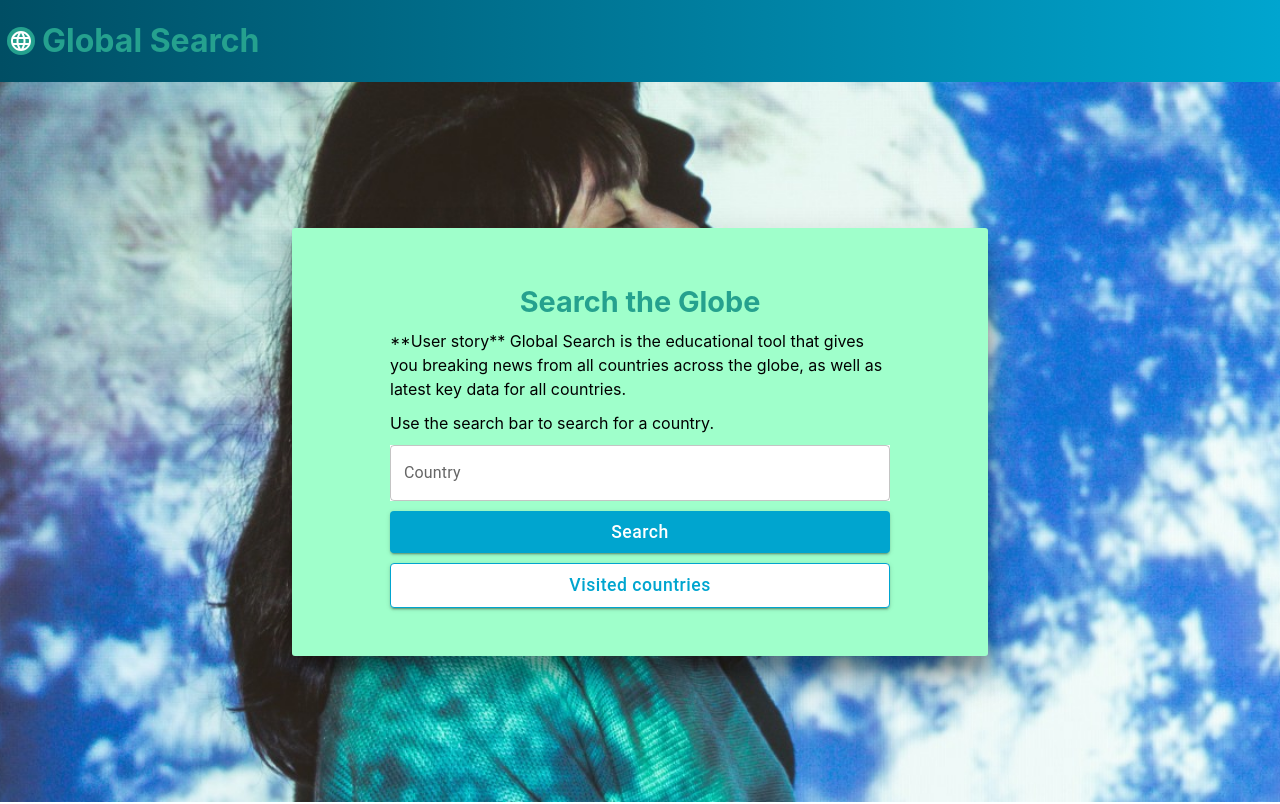
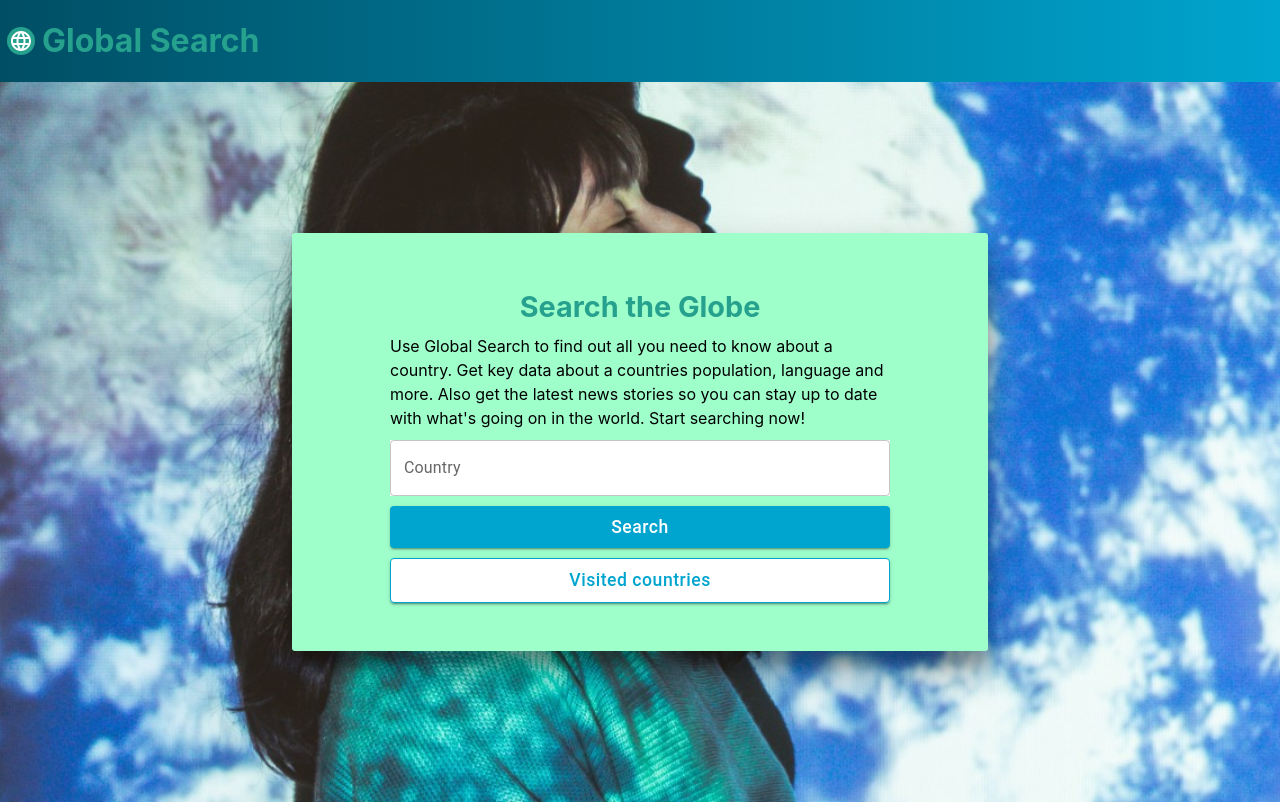
Before and after one commit to lewis-ingleton/global-search--react-app, a React (Create React App) app: page / in a window 1280 px wide. Shown: the top 804 px of the page. Built offline with nearby package versions, Linux system fonts and the light colour scheme.

Commit message:
text edit

```diff
--- a/src/components/header/header.js
+++ b/src/components/header/header.js
@@ -34,11 +34,8 @@ function Header({
         <div className="headerWrapper">
           <h2>Search the Globe</h2>
           <p>
-            **User story** Global Search is the educational tool that gives you
-            breaking news from all countries across the globe, as well as latest
-            key data for all countries.
+            Use Global Search to find out all you need to know about a country. Get key data about a countries population, language and more. Also get the latest news stories so you can stay up to date with what's going on in the world. Start searching now!
           </p>
-          <p>Use the search bar to search for a country.</p>
           <SearchBar
             onSearch={onSearch}
             onZoomChange={onZoomChange}
```
